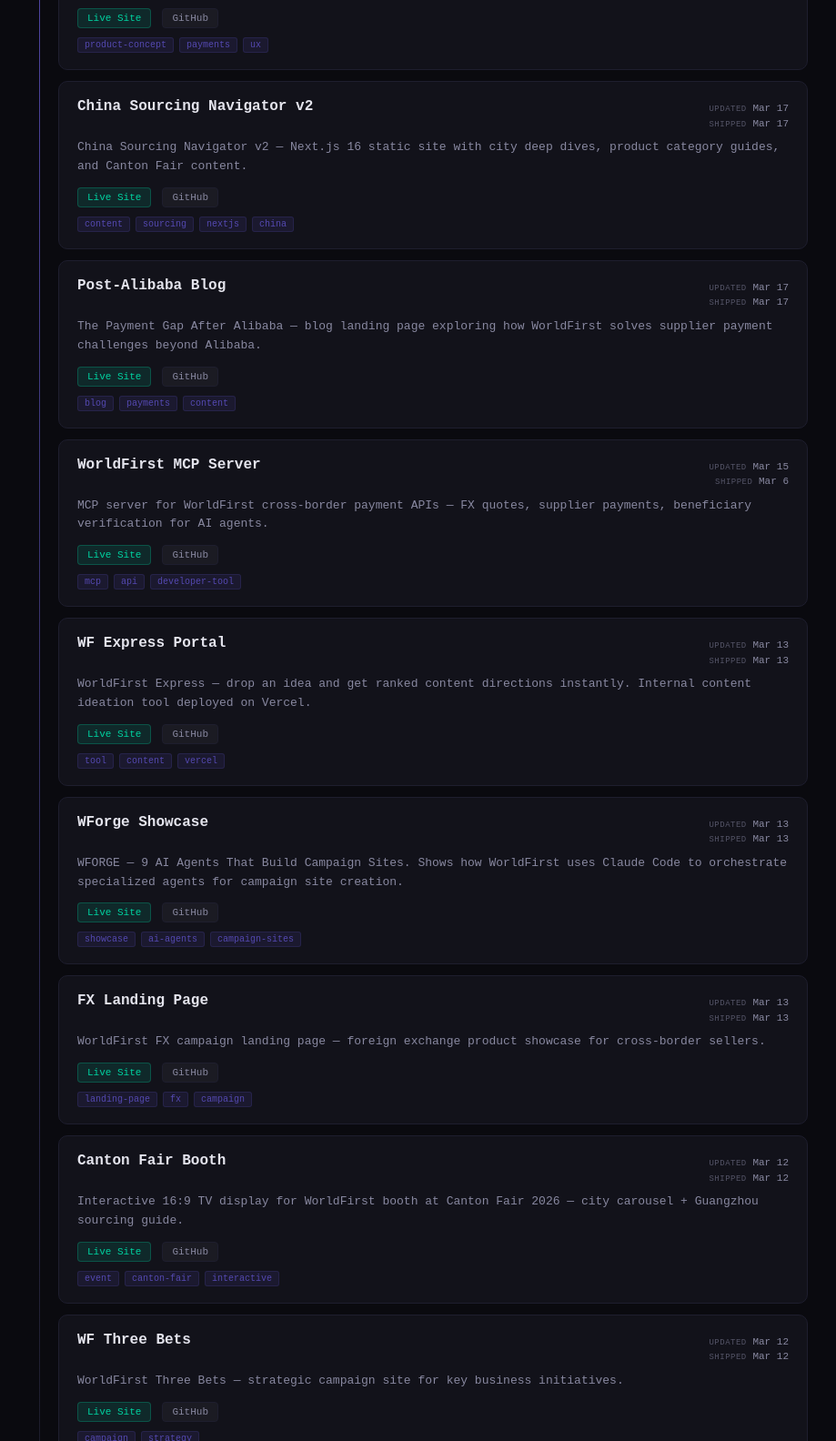
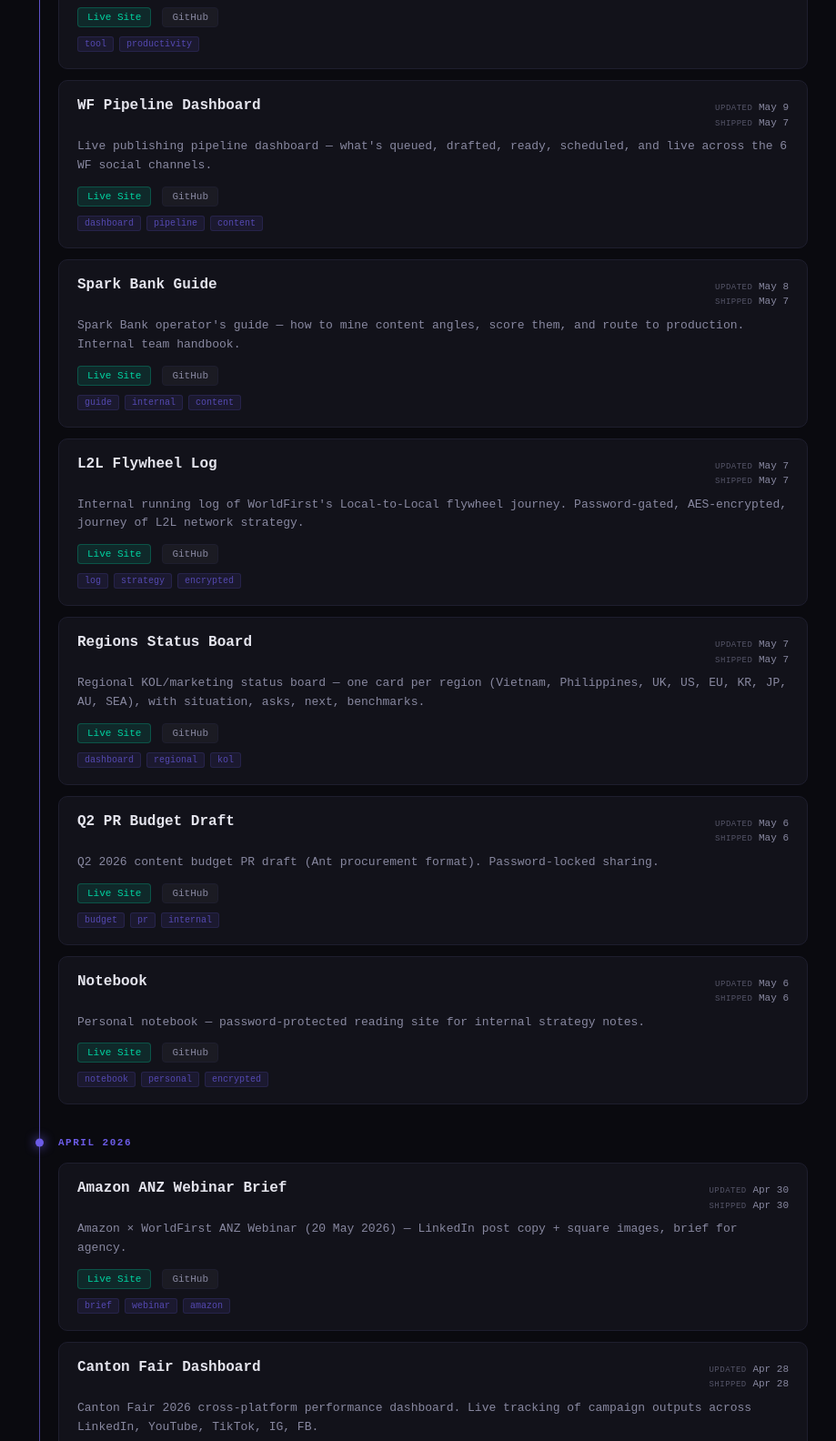
Before and after one commit to socialworldfirst/ship-log, a plain HTML site: page index.html in a window 1280 px wide. Shown: the part 1216-2800 px from the top of the page at 91% size, without its empty margins (178-1097 px from the left). Drawn offline with Linux system fonts and the light colour scheme.

Commit message:
Refresh: 20 new projects + glassy sticky nav (Pilled · Shipped)

```diff
--- a/index.html
+++ b/index.html
@@ -273,10 +273,38 @@
       .meta-bar { flex-direction: column; align-items: flex-start; gap: 6px; }
       .project-card { padding: 14px 16px; }
     }
+
+    /* ── Glass sticky nav: Pilled / Shipped ─────────────── */
+    .page-nav {
+      position: sticky; top: 0; z-index: 100;
+      display: flex; justify-content: center; gap: 4px;
+      padding: 12px 16px;
+      background: rgba(10, 10, 15, 0.55);
+      backdrop-filter: saturate(160%) blur(20px);
+      -webkit-backdrop-filter: saturate(160%) blur(20px);
+      border-bottom: 1px solid rgba(255, 255, 255, 0.05);
+    }
+    .nav-tab {
+      padding: 7px 18px; border-radius: 999px;
+      font-family: 'SF Mono', 'Fira Code', 'JetBrains Mono', monospace;
+      font-size: 11px; font-weight: 600;
+      text-transform: uppercase; letter-spacing: 0.14em;
+      color: rgba(228, 228, 237, 0.5); text-decoration: none;
+      transition: color 0.15s, background 0.15s;
+    }
+    .nav-tab:hover { color: rgba(228, 228, 237, 0.85); }
+    .nav-tab.active {
+      color: rgba(228, 228, 237, 0.95);
+      background: rgba(255, 255, 255, 0.06);
+    }
   </style>
 </head>
 <body>
   <div class="noise"></div>
+  <nav class="page-nav">
+    <a href="https://socialworldfirst.github.io/usage-dashboard/" class="nav-tab">Pilled</a>
+    <a href="https://socialworldfirst.github.io/ship-log/" class="nav-tab active">Shipped</a>
+  </nav>
   <div class="container">
     <header>
       <div class="logo">
--- a/projects.json
+++ b/projects.json
@@ -1,4 +1,297 @@
 [
+  {
+    "name": "Pilled — Personal AI Usage",
+    "repo": "usage-dashboard",
+    "description": "Pilled — Steven's daily AI dose. iOS-Health-style chart of Claude Code usage with AI Pilled / AGI Pilled scores, prompt library, runtime breakdown, bot tracking. Encrypted, password-gated.",
+    "url": "https://socialworldfirst.github.io/usage-dashboard/",
+    "github": "https://github.com/socialworldfirst/usage-dashboard",
+    "created": "2026-05-09",
+    "updated": "2026-05-09",
+    "tags": [
+      "dashboard",
+      "personal",
+      "claude-code"
+    ]
+  },
+  {
+    "name": "Audience Map",
+    "repo": "audience-map",
+    "description": "WorldFirst audience map — operator importer + cross-border seller personas, segments, and channel intelligence.",
+    "url": "https://socialworldfirst.github.io/audience-map/",
+    "github": "https://github.com/socialworldfirst/audience-map",
+    "created": "2026-05-09",
+    "updated": "2026-05-09",
+    "tags": [
+      "research",
+      "personas",
+      "audience"
+    ]
+  },
+  {
+    "name": "CSM Distribution Research",
+    "repo": "csm-distribution-research",
+    "description": "China Sourcing Map distribution research — channel analysis, partner mapping, and content distribution strategy for CSM rollout.",
+    "url": "https://socialworldfirst.github.io/csm-distribution-research/",
+    "github": "https://github.com/socialworldfirst/csm-distribution-research",
+    "created": "2026-05-09",
+    "updated": "2026-05-09",
+    "tags": [
+      "research",
+      "distribution",
+      "csm"
+    ]
+  },
+  {
+    "name": "Spark Bank Dashboard",
+    "repo": "sparkbank-dashboard",
+    "description": "Live Spark Bank dashboard — content angle inventory mined from Claude sessions, ranked and filtered by audience fit.",
+    "url": "https://socialworldfirst.github.io/sparkbank-dashboard/",
+    "github": "https://github.com/socialworldfirst/sparkbank-dashboard",
+    "created": "2026-05-09",
+    "updated": "2026-05-09",
+    "tags": [
+      "dashboard",
+      "content",
+      "spark"
+    ]
+  },
+  {
+    "name": "WF Todo",
+    "repo": "wf-todo",
+    "description": "Master todo dashboard — cross-session task tracker for WorldFirst social work, shared across all Claude Code verticals.",
+    "url": "https://socialworldfirst.github.io/wf-todo/",
+    "github": "https://github.com/socialworldfirst/wf-todo",
+    "created": "2026-05-07",
+    "updated": "2026-05-09",
+    "tags": [
+      "tool",
+      "productivity"
+    ]
+  },
+  {
+    "name": "WF Pipeline Dashboard",
+    "repo": "wf-pipeline-dashboard",
+    "description": "Live publishing pipeline dashboard — what's queued, drafted, ready, scheduled, and live across the 6 WF social channels.",
+    "url": "https://socialworldfirst.github.io/wf-pipeline-dashboard/",
+    "github": "https://github.com/socialworldfirst/wf-pipeline-dashboard",
+    "created": "2026-05-07",
+    "updated": "2026-05-09",
+    "tags": [
+      "dashboard",
+      "pipeline",
+      "content"
+    ]
+  },
+  {
+    "name": "Spark Bank Guide",
+    "repo": "sparkbank-guide",
+    "description": "Spark Bank operator's guide — how to mine content angles, score them, and route to production. Internal team handbook.",
+    "url": "https://socialworldfirst.github.io/sparkbank-guide/",
+    "github": "https://github.com/socialworldfirst/sparkbank-guide",
+    "created": "2026-05-07",
+    "updated": "2026-05-08",
+    "tags": [
+      "guide",
+      "internal",
+      "content"
+    ]
+  },
+  {
+    "name": "L2L Flywheel Log",
+    "repo": "l2l-flywheel-log",
+    "description": "Internal running log of WorldFirst's Local-to-Local flywheel journey. Password-gated, AES-encrypted, journey of L2L network strategy.",
+    "url": "https://socialworldfirst.github.io/l2l-flywheel-log/",
+    "github": "https://github.com/socialworldfirst/l2l-flywheel-log",
+    "created": "2026-05-07",
+    "updated": "2026-05-07",
+    "tags": [
+      "log",
+      "strategy",
+      "encrypted"
+    ]
+  },
+  {
+    "name": "Regions Status Board",
+    "repo": "regions",
+    "description": "Regional KOL/marketing status board — one card per region (Vietnam, Philippines, UK, US, EU, KR, JP, AU, SEA), with situation, asks, next, benchmarks.",
+    "url": "https://socialworldfirst.github.io/regions/",
+    "github": "https://github.com/socialworldfirst/regions",
+    "created": "2026-05-07",
+    "updated": "2026-05-07",
+    "tags": [
+      "dashboard",
+      "regional",
+      "kol"
+    ]
+  },
+  {
+    "name": "Q2 PR Budget Draft",
+    "repo": "q2-pr-draft",
+    "description": "Q2 2026 content budget PR draft (Ant procurement format). Password-locked sharing.",
+    "url": "https://socialworldfirst.github.io/q2-pr-draft/",
+    "github": "https://github.com/socialworldfirst/q2-pr-draft",
+    "created": "2026-05-06",
+    "updated": "2026-05-06",
+    "tags": [
+      "budget",
+      "pr",
+      "internal"
+    ]
+  },
+  {
+    "name": "Notebook",
+    "repo": "notebook",
+    "description": "Personal notebook — password-protected reading site for internal strategy notes.",
+    "url": "https://socialworldfirst.github.io/notebook/",
+    "github": "https://github.com/socialworldfirst/notebook",
+    "created": "2026-05-06",
+    "updated": "2026-05-06",
+    "tags": [
+      "notebook",
+      "personal",
+      "encrypted"
+    ]
+  },
+  {
+    "name": "Amazon ANZ Webinar Brief",
+    "repo": "amazon-anz-webinar-brief",
+    "description": "Amazon × WorldFirst ANZ Webinar (20 May 2026) — LinkedIn post copy + square images, brief for agency.",
+    "url": "https://socialworldfirst.github.io/amazon-anz-webinar-brief/",
+    "github": "https://github.com/socialworldfirst/amazon-anz-webinar-brief",
+    "created": "2026-04-30",
+    "updated": "2026-04-30",
+    "tags": [
+      "brief",
+      "webinar",
+      "amazon"
+    ]
+  },
+  {
+    "name": "Canton Fair Dashboard",
+    "repo": "canton-fair-dashboard",
+    "description": "Canton Fair 2026 cross-platform performance dashboard. Live tracking of campaign outputs across LinkedIn, YouTube, TikTok, IG, FB.",
+    "url": "https://socialworldfirst.github.io/canton-fair-dashboard/",
+    "github": "https://github.com/socialworldfirst/canton-fair-dashboard",
+    "created": "2026-04-28",
+    "updated": "2026-04-28",
+    "tags": [
+      "dashboard",
+      "canton-fair",
+      "performance"
+    ]
+  },
+  {
+    "name": "Upper Funnel Awareness Deck",
+    "repo": "upper-funnel-awareness-deck",
+    "description": "Q2 proposal for scaling WorldFirst upper-funnel awareness from 1M to 20M monthly impressions.",
+    "url": "https://socialworldfirst.github.io/upper-funnel-awareness-deck/",
+    "github": "https://github.com/socialworldfirst/upper-funnel-awareness-deck",
+    "created": "2026-04-23",
+    "updated": "2026-04-24",
+    "tags": [
+      "deck",
+      "strategy",
+      "upper-funnel"
+    ]
+  },
+  {
+    "name": "Asset Library",
+    "repo": "asset-library",
+    "description": "WorldFirst social asset library — logos, brand kit, photography, and reusable design assets.",
+    "url": "https://socialworldfirst.github.io/asset-library/",
+    "github": "https://github.com/socialworldfirst/asset-library",
+    "created": "2026-04-22",
+    "updated": "2026-04-23",
+    "tags": [
+      "library",
+      "assets",
+      "brand"
+    ]
+  },
+  {
+    "name": "Canton Fair Music Picks",
+    "repo": "canton-fair-music-picks",
+    "description": "Music selection reference for Canton Fair 2026 video content — moods, BPMs, licensing notes.",
+    "url": "https://socialworldfirst.github.io/canton-fair-music-picks/",
+    "github": "https://github.com/socialworldfirst/canton-fair-music-picks",
+    "created": "2026-04-23",
+    "updated": "2026-04-23",
+    "tags": [
+      "reference",
+      "canton-fair",
+      "video"
+    ]
+  },
+  {
+    "name": "Fintech Upper Funnel Study",
+    "repo": "fintech-upper-funnel-study",
+    "description": "Fintech upper-funnel best practices — competitor study of 8 brands, with fit framework, content pillars, and lifecycle composition.",
+    "url": "https://socialworldfirst.github.io/fintech-upper-funnel-study/",
+    "github": "https://github.com/socialworldfirst/fintech-upper-funnel-study",
+    "created": "2026-04-22",
+    "updated": "2026-04-23",
+    "tags": [
+      "research",
+      "competitive",
+      "fintech"
+    ]
+  },
+  {
+    "name": "Growth Content Q2 2026 Deck",
+    "repo": "growth-content-q2-2026-deck",
+    "description": "Growth Content Q2 2026 Direction — internal deck for WorldFirst social team on quarterly content strategy.",
+    "url": "https://socialworldfirst.github.io/growth-content-q2-2026-deck/",
+    "github": "https://github.com/socialworldfirst/growth-content-q2-2026-deck",
+    "created": "2026-04-21",
+    "updated": "2026-04-21",
+    "tags": [
+      "deck",
+      "strategy",
+      "internal"
+    ]
+  },
+  {
+    "name": "Canton Fair Booth",
+    "repo": "canton-fair-booth",
+    "description": "Interactive 16:9 TV display for WorldFirst booth at Canton Fair 2026 — city carousel + Guangzhou sourcing guide.",
+    "url": "https://socialworldfirst.github.io/canton-fair-booth/",
+    "github": "https://github.com/socialworldfirst/canton-fair-booth",
+    "created": "2026-03-12",
+    "updated": "2026-04-12",
+    "tags": [
+      "event",
+      "canton-fair",
+      "interactive"
+    ]
+  },
+  {
+    "name": "Trade Fee Social",
+    "repo": "trade-fee-social",
+    "description": "Trade fee social campaign — content and assets for the trade fee waiver promotion.",
+    "url": "https://socialworldfirst.github.io/trade-fee-social/",
+    "github": "https://github.com/socialworldfirst/trade-fee-social",
+    "created": "2026-04-08",
+    "updated": "2026-04-08",
+    "tags": [
+      "campaign",
+      "social",
+      "fees"
+    ]
+  },
+  {
+    "name": "PayTo Partnership",
+    "repo": "payto-partnership",
+    "description": "PayTo partnership campaign — Australian payments rail integration showcase for WorldFirst.",
+    "url": "https://socialworldfirst.github.io/payto-partnership/",
+    "github": "https://github.com/socialworldfirst/payto-partnership",
+    "created": "2026-04-03",
+    "updated": "2026-04-08",
+    "tags": [
+      "partnership",
+      "payto",
+      "australia"
+    ]
+  },
   {
     "name": "Cross-Border Referral",
     "repo": "cross-border-referral",
@@ -7,7 +300,55 @@
     "github": "https://github.com/socialworldfirst/cross-border-referral",
     "created": "2026-04-01",
     "updated": "2026-04-02",
-    "tags": ["campaign", "referral", "landing-page", "payments"]
+    "tags": [
+      "campaign",
+      "referral",
+      "landing-page",
+      "payments"
+    ]
+  },
+  {
+    "name": "Ship Log",
+    "repo": "ship-log",
+    "description": "Live project portfolio for Social WorldFirst — tracks every shipped site, sorted by last update, with live links and GitHub repos.",
+    "url": "https://socialworldfirst.github.io/ship-log/",
+    "github": "https://github.com/socialworldfirst/ship-log",
+    "created": "2026-03-15",
+    "updated": "2026-04-02",
+    "tags": [
+      "portfolio",
+      "meta",
+      "dashboard"
+    ]
+  },
+  {
+    "name": "China Sourcing Navigator v2",
+    "repo": "china-sourcing-navigator-v2",
+    "description": "China Sourcing Navigator v2 — Next.js 16 static site with city deep dives, product category guides, and Canton Fair content.",
+    "url": "https://socialworldfirst.github.io/china-sourcing-navigator-v2/",
+    "github": "https://github.com/socialworldfirst/china-sourcing-navigator-v2",
+    "created": "2026-03-17",
+    "updated": "2026-03-27",
+    "tags": [
+      "content",
+      "sourcing",
+      "nextjs",
+      "china"
+    ]
+  },
+  {
+    "name": "Supplier Pay Link",
+    "repo": "supplier-pay-link",
+    "description": "Supplier Pay Link — payment request concept for supplier-initiated cross-border payments. Multi-step flow: email/WhatsApp entry, buyer setup, supplier trust verification, payment method selection.",
+    "url": "https://socialworldfirst.github.io/supplier-pay-link/",
+    "github": "https://github.com/socialworldfirst/supplier-pay-link",
+    "created": "2026-03-18",
+    "updated": "2026-03-26",
+    "tags": [
+      "product-concept",
+      "payments",
+      "ux"
+    ]
   },
   {
     "name": "Action Items",
@@ -16,18 +357,12 @@
     "url": "https://socialworldfirst.github.io/action-items/",
     "github": "https://github.com/socialworldfirst/action-items",
     "created": "2026-03-09",
-    "updated": "2026-03-18",
-    "tags": ["tool", "dashboard", "productivity"]
-  },
-  {
-    "name": "Ship Log",
-    "repo": "ship-log",
-    "description": "Live project portfolio for Social WorldFirst — tracks every shipped site, sorted by last update, with live links and GitHub repos.",
-    "url": "https://socialworldfirst.github.io/ship-log/",
-    "github": "https://github.com/socialworldfirst/ship-log",
-    "created": "2026-03-15",
-    "updated": "2026-03-18",
-    "tags": ["portfolio", "meta", "dashboard"]
+    "updated": "2026-03-23",
+    "tags": [
+      "tool",
+      "dashboard",
+      "productivity"
+    ]
   },
   {
     "name": "Send Money to China",
@@ -37,27 +372,12 @@
     "github": "https://github.com/socialworldfirst/send-money-to-china",
     "created": "2026-03-18",
     "updated": "2026-03-18",
-    "tags": ["corridor-content", "payments", "ai-seo", "china"]
-  },
-  {
-    "name": "Supplier Pay Link",
-    "repo": "supplier-pay-link",
-    "description": "Supplier Pay Link — payment request concept for supplier-initiated cross-border payments. Multi-step flow: email/WhatsApp entry, buyer setup, supplier trust verification, payment method selection.",
-    "url": "https://socialworldfirst.github.io/supplier-pay-link/",
-    "github": "https://github.com/socialworldfirst/supplier-pay-link",
-    "created": "2026-03-18",
-    "updated": "2026-03-18",
-    "tags": ["product-concept", "payments", "ux"]
-  },
-  {
-    "name": "China Sourcing Navigator v2",
-    "repo": "china-sourcing-navigator-v2",
-    "description": "China Sourcing Navigator v2 — Next.js 16 static site with city deep dives, product category guides, and Canton Fair content.",
-    "url": "https://socialworldfirst.github.io/china-sourcing-navigator-v2/",
-    "github": "https://github.com/socialworldfirst/china-sourcing-navigator-v2",
-    "created": "2026-03-17",
-    "updated": "2026-03-17",
-    "tags": ["content", "sourcing", "nextjs", "china"]
+    "tags": [
+      "corridor-content",
+      "payments",
+      "ai-seo",
+      "china"
+    ]
   },
   {
     "name": "Post-Alibaba Blog",
@@ -67,7 +387,11 @@
     "github": "https://github.com/socialworldfirst/post-alibaba-blog",
     "created": "2026-03-17",
     "updated": "2026-03-17",
-    "tags": ["blog", "payments", "content"]
+    "tags": [
+      "blog",
+      "payments",
+      "content"
+    ]
   },
   {
     "name": "WorldFirst MCP Server",
@@ -77,7 +401,11 @@
     "github": "https://github.com/socialworldfirst/worldfirst-mcp-server",
     "created": "2026-03-06",
     "updated": "2026-03-15",
-    "tags": ["mcp", "api", "developer-tool"]
+    "tags": [
+      "mcp",
+      "api",
+      "developer-tool"
+    ]
   },
   {
     "name": "WF Express Portal",
@@ -87,7 +415,11 @@
     "github": "https://github.com/socialworldfirst/wf-express-portal",
     "created": "2026-03-13",
     "updated": "2026-03-13",
-    "tags": ["tool", "content", "vercel"]
+    "tags": [
+      "tool",
+      "content",
+      "vercel"
+    ]
   },
   {
     "name": "WForge Showcase",
@@ -97,7 +429,11 @@
     "github": "https://github.com/socialworldfirst/wforge-showcase",
     "created": "2026-03-13",
     "updated": "2026-03-13",
-    "tags": ["showcase", "ai-agents", "campaign-sites"]
+    "tags": [
+      "showcase",
+      "ai-agents",
+      "campaign-sites"
+    ]
   },
   {
     "name": "FX Landing Page",
@@ -107,17 +443,11 @@
     "github": "https://github.com/socialworldfirst/fx-landing-page",
     "created": "2026-03-13",
     "updated": "2026-03-13",
-    "tags": ["landing-page", "fx", "campaign"]
-  },
-  {
-    "name": "Canton Fair Booth",
-    "repo": "canton-fair-booth",
-    "description": "Interactive 16:9 TV display for WorldFirst booth at Canton Fair 2026 — city carousel + Guangzhou sourcing guide.",
-    "url": "https://socialworldfirst.github.io/canton-fair-booth/",
-    "github": "https://github.com/socialworldfirst/canton-fair-booth",
-    "created": "2026-03-12",
-    "updated": "2026-03-12",
-    "tags": ["event", "canton-fair", "interactive"]
+    "tags": [
+      "landing-page",
+      "fx",
+      "campaign"
+    ]
   },
   {
     "name": "WF Three Bets",
@@ -127,7 +457,10 @@
     "github": "https://github.com/socialworldfirst/wf-three-bets",
     "created": "2026-03-12",
     "updated": "2026-03-12",
-    "tags": ["campaign", "strategy"]
+    "tags": [
+      "campaign",
+      "strategy"
+    ]
   },
   {
     "name": "Factory Stories",
@@ -137,7 +470,11 @@
     "github": "https://github.com/socialworldfirst/factory-stories",
     "created": "2026-03-10",
     "updated": "2026-03-11",
-    "tags": ["content", "stories", "sourcing"]
+    "tags": [
+      "content",
+      "stories",
+      "sourcing"
+    ]
   },
   {
     "name": "China Sourcing Navigator",
@@ -147,7 +484,12 @@
     "github": "https://github.com/socialworldfirst/china-sourcing-navigator",
     "created": "2026-02-25",
     "updated": "2026-03-09",
-    "tags": ["content", "sourcing", "china", "interactive"]
+    "tags": [
+      "content",
+      "sourcing",
+      "china",
+      "interactive"
+    ]
   },
   {
     "name": "WorldFirst Aqua",
@@ -157,6 +499,10 @@
     "github": "https://github.com/socialworldfirst/worldfirst-aqua",
     "created": "2026-03-07",
     "updated": "2026-03-07",
-    "tags": ["campaign", "ecommerce", "wforge"]
+    "tags": [
+      "campaign",
+      "ecommerce",
+      "wforge"
+    ]
   }
 ]
```
